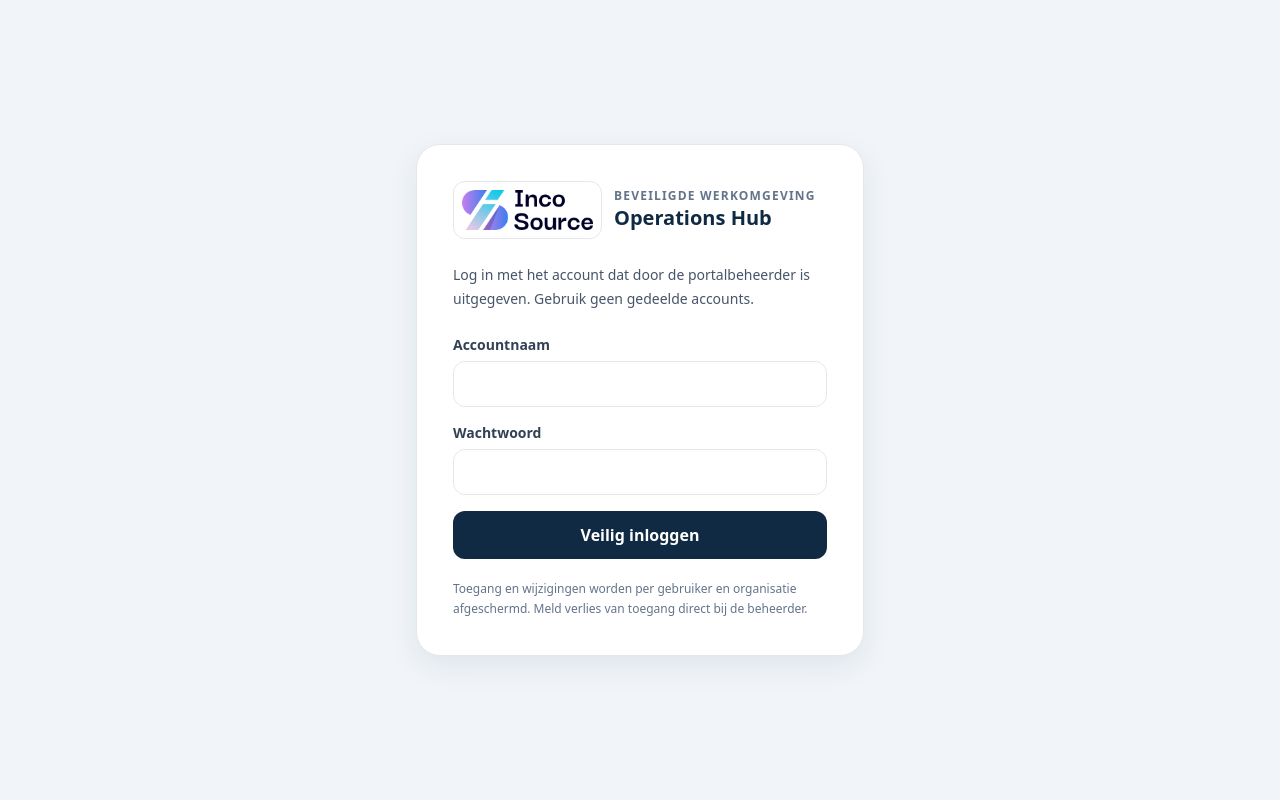
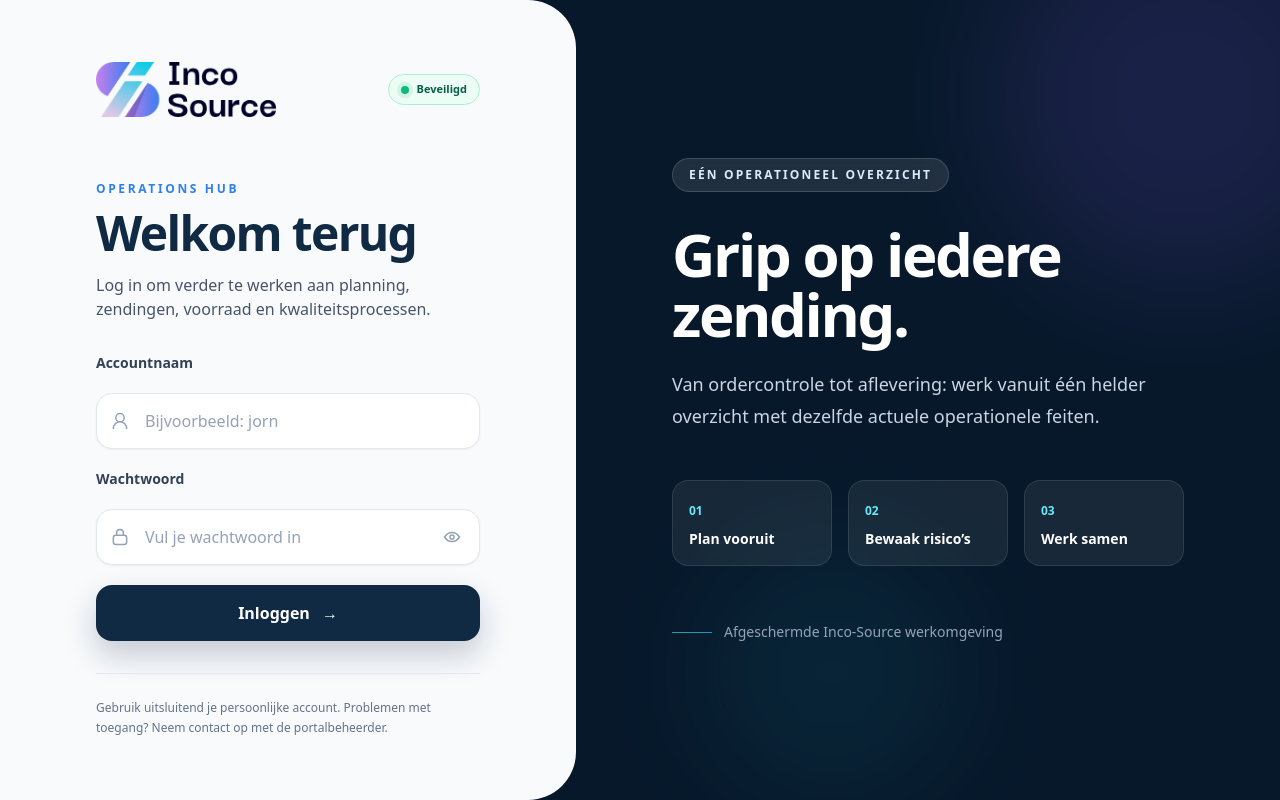
Before and after one commit to ArkieBarkie/inco-source-operations-hub, a Next.js app: page /login in a window 1280 px wide. Built offline with nearby package versions, Linux system fonts and the light colour scheme; no server answers.

Commit message:
Repair and modernize portal login

```diff
--- a/app/login/page.tsx
+++ b/app/login/page.tsx
@@ -7,6 +7,7 @@ import logo from '@/public/brand/inco-source-logo.png';
 export default function LoginPage() {
   const [login, setLogin] = useState('');
   const [password, setPassword] = useState('');
+  const [showPassword, setShowPassword] = useState(false);
   const [error, setError] = useState('');
   const [loading, setLoading] = useState(false);
 
@@ -45,17 +46,75 @@ export default function LoginPage() {
     }
   };
 
-  return <main className="grid min-h-screen place-items-center bg-slate-100 p-4">
-    <section className="w-full max-w-md rounded-3xl border bg-white p-7 shadow-soft sm:p-9">
-      <div className="flex items-center gap-3"><span className="rounded-xl border bg-white p-2"><Image src={logo} alt="Inco-Source" className="h-10 w-auto" priority /></span><div><p className="text-xs font-bold uppercase tracking-widest text-slate-500">Beveiligde werkomgeving</p><h1 className="text-xl font-bold text-navy">Operations Hub</h1></div></div>
-      <p className="mt-6 text-sm leading-6 text-slate-600">Log in met het account dat door de portalbeheerder is uitgegeven. Gebruik geen gedeelde accounts.</p>
-      {error && <div role="alert" className="mt-5 rounded-xl border border-red-200 bg-red-50 p-3 text-sm font-semibold text-red-800">{error}</div>}
-      <form onSubmit={submit} className="mt-6 space-y-4">
-        <label className="block text-sm font-bold text-slate-700">Accountnaam<input type="text" autoComplete="username" autoCapitalize="none" spellCheck={false} required minLength={2} maxLength={64} value={login} onChange={(event) => setLogin(event.target.value)} className="mt-1.5 w-full rounded-xl border px-4 py-3 font-normal" /></label>
-        <label className="block text-sm font-bold text-slate-700">Wachtwoord<input type="password" autoComplete="current-password" required maxLength={500} value={password} onChange={(event) => setPassword(event.target.value)} className="mt-1.5 w-full rounded-xl border px-4 py-3 font-normal" /></label>
-        <button disabled={loading} className="min-h-12 w-full rounded-xl bg-navy px-5 py-3 font-bold text-white disabled:opacity-50">{loading ? 'Controleren…' : 'Veilig inloggen'}</button>
-      </form>
-      <p className="mt-5 text-xs leading-5 text-slate-500">Toegang en wijzigingen worden per gebruiker en organisatie afgeschermd. Meld verlies van toegang direct bij de beheerder.</p>
-    </section>
+  return <main className="relative min-h-[100svh] overflow-hidden bg-[#07182a] text-navy">
+    <div aria-hidden="true" className="absolute inset-0 opacity-70">
+      <div className="absolute -left-24 top-1/3 h-80 w-80 rounded-full bg-blue-500/20 blur-3xl" />
+      <div className="absolute -right-24 -top-24 h-96 w-96 rounded-full bg-violet-500/20 blur-3xl" />
+      <div className="absolute bottom-0 right-1/4 h-64 w-64 rounded-full bg-cyan-400/10 blur-3xl" />
+    </div>
+
+    <div className="relative mx-auto grid min-h-[100svh] w-full max-w-[1500px] lg:grid-cols-[minmax(0,0.9fr)_minmax(480px,1.1fr)]">
+      <section className="flex items-center justify-center bg-slate-50 px-5 py-10 sm:px-10 lg:rounded-r-[3rem] lg:px-16 xl:px-24">
+        <div className="w-full max-w-md">
+          <div className="flex items-center justify-between gap-4">
+            <Image src={logo} alt="Inco-Source" className="h-auto w-40 sm:w-[180px]" priority />
+            <span className="inline-flex items-center gap-2 rounded-full border border-emerald-200 bg-emerald-50 px-3 py-1.5 text-[11px] font-bold text-emerald-800">
+              <span className="h-2 w-2 rounded-full bg-emerald-500 shadow-[0_0_0_4px_rgba(16,185,129,.12)]" /> Beveiligd
+            </span>
+          </div>
+
+          <div className="mt-12 sm:mt-16">
+            <p className="text-xs font-black uppercase tracking-[0.22em] text-accent">Operations Hub</p>
+            <h1 className="mt-3 text-4xl font-black tracking-[-0.035em] text-navy sm:text-5xl">Welkom terug</h1>
+            <p className="mt-4 max-w-sm text-sm leading-6 text-slate-600 sm:text-base">Log in om verder te werken aan planning, zendingen, voorraad en kwaliteitsprocessen.</p>
+          </div>
+
+          {error && <div role="alert" className="mt-7 flex gap-3 rounded-2xl border border-red-200 bg-red-50 p-4 text-sm font-semibold leading-5 text-red-800"><span aria-hidden="true" className="grid h-6 w-6 shrink-0 place-items-center rounded-full bg-red-100">!</span><span>{error}</span></div>}
+
+          <form onSubmit={submit} className="mt-8 space-y-5">
+            <label htmlFor="login" className="block text-sm font-bold text-slate-700">Accountnaam</label>
+            <div className="relative -mt-3">
+              <span aria-hidden="true" className="pointer-events-none absolute inset-y-0 left-0 grid w-12 place-items-center text-slate-400">
+                <svg viewBox="0 0 24 24" fill="none" className="h-5 w-5" stroke="currentColor" strokeWidth="1.8"><path d="M20 21a8 8 0 0 0-16 0M12 13a5 5 0 1 0 0-10 5 5 0 0 0 0 10Z" strokeLinecap="round" strokeLinejoin="round" /></svg>
+              </span>
+              <input id="login" type="text" autoComplete="username" autoCapitalize="none" spellCheck={false} required minLength={2} maxLength={64} value={login} onChange={(event) => setLogin(event.target.value)} placeholder="Bijvoorbeeld: jorn" className="min-h-14 w-full rounded-2xl border border-slate-200 bg-white py-3 pl-12 pr-4 text-base text-navy shadow-sm transition placeholder:text-slate-400 hover:border-slate-300 focus:border-accent focus:outline-none focus:ring-4 focus:ring-blue-100" />
+            </div>
+
+            <label htmlFor="password" className="block text-sm font-bold text-slate-700">Wachtwoord</label>
+            <div className="relative -mt-3">
+              <span aria-hidden="true" className="pointer-events-none absolute inset-y-0 left-0 grid w-12 place-items-center text-slate-400">
+                <svg viewBox="0 0 24 24" fill="none" className="h-5 w-5" stroke="currentColor" strokeWidth="1.8"><rect x="4" y="10" width="16" height="11" rx="3" /><path d="M8 10V7a4 4 0 0 1 8 0v3" strokeLinecap="round" /></svg>
+              </span>
+              <input id="password" type={showPassword ? 'text' : 'password'} autoComplete="current-password" required maxLength={500} value={password} onChange={(event) => setPassword(event.target.value)} placeholder="Vul je wachtwoord in" className="min-h-14 w-full rounded-2xl border border-slate-200 bg-white py-3 pl-12 pr-14 text-base text-navy shadow-sm transition placeholder:text-slate-400 hover:border-slate-300 focus:border-accent focus:outline-none focus:ring-4 focus:ring-blue-100" />
+              <button type="button" onClick={() => setShowPassword((visible) => !visible)} aria-label={showPassword ? 'Wachtwoord verbergen' : 'Wachtwoord tonen'} className="absolute inset-y-0 right-1 grid w-12 place-items-center rounded-xl text-slate-400 transition hover:text-navy focus:outline-none focus:ring-2 focus:ring-accent">
+                {showPassword ? <svg viewBox="0 0 24 24" fill="none" className="h-5 w-5" stroke="currentColor" strokeWidth="1.8"><path d="m3 3 18 18M10.6 10.7a2 2 0 0 0 2.7 2.7M9.9 4.2A10.5 10.5 0 0 1 12 4c5.5 0 9 5.5 9 5.5a16 16 0 0 1-2.2 2.8M6.6 6.6A16 16 0 0 0 3 9.5S6.5 15 12 15c.8 0 1.5-.1 2.2-.3" strokeLinecap="round" strokeLinejoin="round" /></svg> : <svg viewBox="0 0 24 24" fill="none" className="h-5 w-5" stroke="currentColor" strokeWidth="1.8"><path d="M3 12s3.5-5.5 9-5.5 9 5.5 9 5.5-3.5 5.5-9 5.5S3 12 3 12Z" /><circle cx="12" cy="12" r="2.5" /></svg>}
+              </button>
+            </div>
+
+            <button disabled={loading} className="group flex min-h-14 w-full items-center justify-center gap-3 rounded-2xl bg-navy px-5 py-3.5 font-bold text-white shadow-[0_14px_30px_rgba(16,42,67,.22)] transition hover:-translate-y-0.5 hover:bg-[#163a5d] hover:shadow-[0_18px_36px_rgba(16,42,67,.28)] focus:outline-none focus:ring-4 focus:ring-blue-200 disabled:translate-y-0 disabled:cursor-wait disabled:opacity-60">
+              {loading && <span aria-hidden="true" className="h-4 w-4 animate-spin rounded-full border-2 border-white/30 border-t-white" />}
+              {loading ? 'Account controleren…' : 'Inloggen'}
+              {!loading && <span aria-hidden="true" className="transition group-hover:translate-x-1">→</span>}
+            </button>
+          </form>
+
+          <p className="mt-8 border-t border-slate-200 pt-6 text-xs leading-5 text-slate-500">Gebruik uitsluitend je persoonlijke account. Problemen met toegang? Neem contact op met de portalbeheerder.</p>
+        </div>
+      </section>
+
+      <section className="relative hidden items-center px-16 py-20 text-white lg:flex xl:px-24">
+        <div className="max-w-xl">
+          <span className="inline-flex rounded-full border border-white/15 bg-white/10 px-4 py-2 text-xs font-bold uppercase tracking-[0.18em] text-blue-100 backdrop-blur">Eén operationeel overzicht</span>
+          <h2 className="mt-8 text-5xl font-black leading-[1.05] tracking-[-0.04em] xl:text-6xl">Grip op iedere zending.</h2>
+          <p className="mt-6 max-w-lg text-lg leading-8 text-slate-300">Van ordercontrole tot aflevering: werk vanuit één helder overzicht met dezelfde actuele operationele feiten.</p>
+
+          <div className="mt-12 grid gap-4 sm:grid-cols-3">
+            {[['01', 'Plan vooruit'], ['02', 'Bewaak risico’s'], ['03', 'Werk samen']].map(([number, label]) => <div key={number} className="rounded-2xl border border-white/10 bg-white/[0.07] p-4 backdrop-blur-sm"><span className="text-xs font-black text-cyan-300">{number}</span><p className="mt-2 text-sm font-bold text-white">{label}</p></div>)}
+          </div>
+
+          <div className="mt-14 flex items-center gap-3 text-sm text-slate-400"><span className="h-px w-10 bg-cyan-400/70" /> Afgeschermde Inco-Source werkomgeving</div>
+        </div>
+      </section>
+    </div>
   </main>;
 }
--- a/middleware.ts
+++ b/middleware.ts
@@ -3,9 +3,10 @@ import {getPortalUserById} from './lib/auth-config';
 import {PORTAL_SESSION_COOKIE, verifyPortalSession} from './lib/auth-token';
 
 const publicPaths = ['/login', '/api/auth/login', '/api/health', '/robots.txt', '/manifest.webmanifest', '/icon.svg', '/favicon.ico'];
+const developmentScriptPolicy = process.env.NODE_ENV === 'development' ? " 'unsafe-eval'" : '';
 const edgeSecurityHeaders = {
   'Cache-Control': 'private, no-store, max-age=0',
-  'Content-Security-Policy': "default-src 'self'; base-uri 'self'; connect-src 'self'; font-src 'self' data:; form-action 'self'; frame-ancestors 'none'; img-src 'self' data: blob:; media-src 'self'; object-src 'none'; script-src 'self' 'unsafe-inline'; style-src 'self' 'unsafe-inline'; upgrade-insecure-requests",
+  'Content-Security-Policy': `default-src 'self'; base-uri 'self'; connect-src 'self'; font-src 'self' data:; form-action 'self'; frame-ancestors 'none'; img-src 'self' data: blob:; media-src 'self'; object-src 'none'; script-src 'self' 'unsafe-inline'${developmentScriptPolicy}; style-src 'self' 'unsafe-inline'; upgrade-insecure-requests`,
   'Cross-Origin-Opener-Policy': 'same-origin',
   'Cross-Origin-Resource-Policy': 'same-origin',
   'Permissions-Policy': 'camera=(), microphone=(), geolocation=(), payment=(), usb=()',
```
